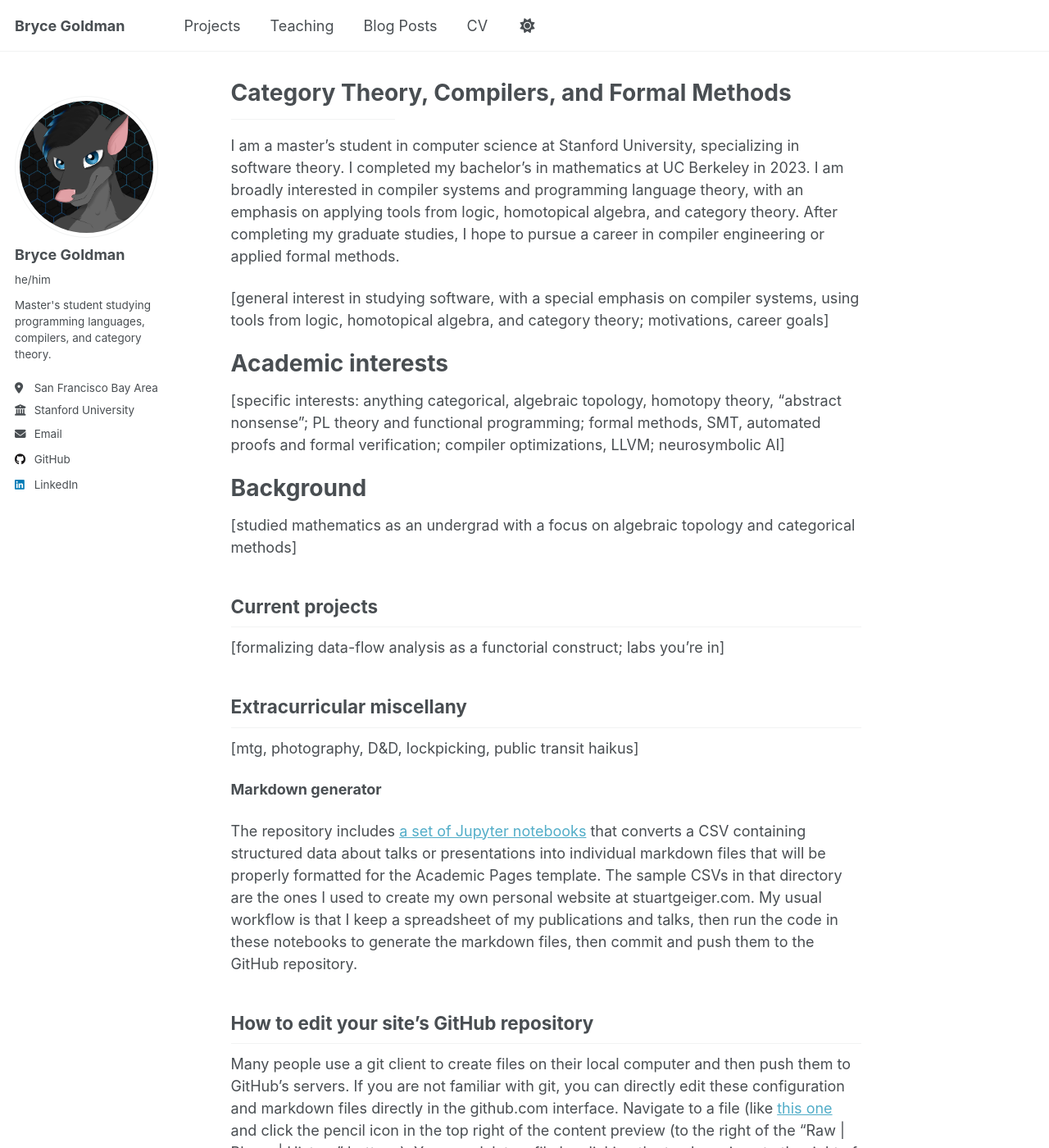
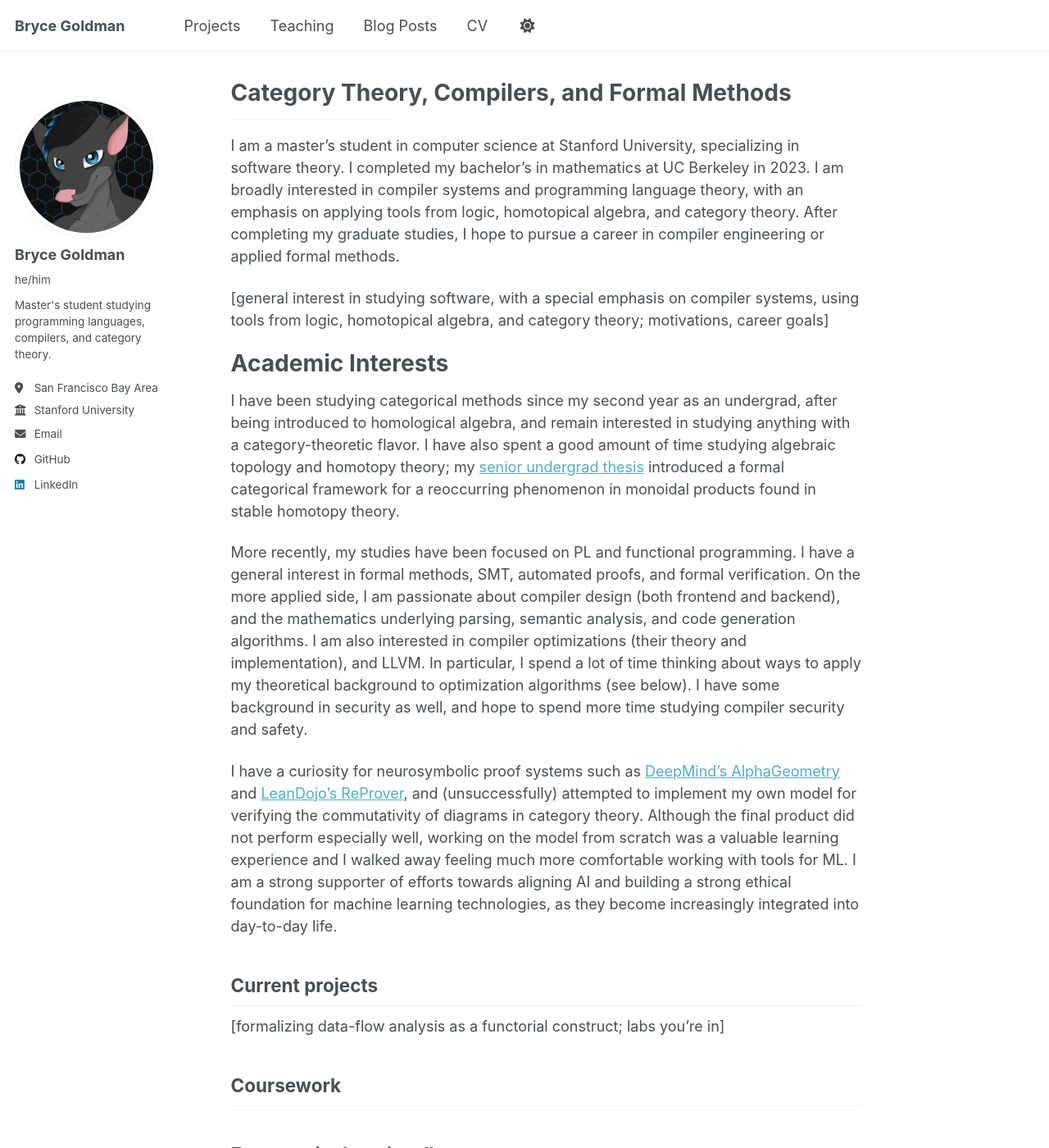
Before and after one commit to Alkizar/alkizar.github.io, a Jekyll site: the page built from _pages/about.md, in a window 1280 px wide and 1400 px high. Shown: the whole window at 82% size. Built offline with Jekyll 4.4.1, drawn with Linux system fonts in a browser that asks for light colours.

Commit message:
academic interests

```diff
--- a/_pages/about.md
+++ b/_pages/about.md
@@ -11,17 +11,21 @@ I am a master's student in computer science at Stanford University, specializing
 
 [general interest in studying software, with a special emphasis on compiler systems, using tools from logic, homotopical algebra, and category theory; motivations, career goals]
 
-Academic interests
+Academic Interests
 ======
-[specific interests: anything categorical, algebraic topology, homotopy theory, "abstract nonsense"; PL theory and functional programming; formal methods, SMT, automated proofs and formal verification; compiler optimizations, LLVM; neurosymbolic AI]
+I have been studying categorical methods since my second year as an undergrad, after being introduced to homological algebra, and remain interested in studying anything with a category-theoretic flavor. I have also spent a good amount of time studying algebraic topology and homotopy theory; my [senior undergrad thesis](https://alkizar.github.io/project/graded_monoidal_categories) introduced a formal categorical framework for a reoccurring phenomenon in monoidal products found in stable homotopy theory.
 
-Background
-======
-[studied mathematics as an undergrad with a focus on algebraic topology and categorical methods]
+More recently, my studies have been focused on PL and functional programming. I have a general interest in formal methods, SMT, automated proofs, and formal verification. On the more applied side, I am passionate about compiler design (both frontend and backend), and the mathematics underlying parsing, semantic analysis, and code generation algorithms. I am also interested in compiler optimizations (their theory and implementation), and LLVM. In particular, I spend a lot of time thinking about ways to apply my theoretical background to optimization algorithms (see below). I have some background in security as well, and hope to spend more time studying compiler security and safety.
+
+I have a curiosity for neurosymbolic proof systems such as [DeepMind's AlphaGeometry](https://github.com/google-deepmind/alphageometry) and [LeanDojo's ReProver](https://github.com/lean-dojo/ReProver), and (unsuccessfully) attempted to implement my own model for verifying the commutativity of diagrams in category theory. Although the final product did not perform especially well, working on the model from scratch was a valuable learning experience and I walked away feeling much more comfortable working with tools for ML. I am a strong supporter of efforts towards aligning AI and building a strong ethical foundation for machine learning technologies, as they become increasingly integrated into day-to-day life.
 
 Current projects
 ------
 [formalizing data-flow analysis as a functorial construct; labs you're in]
+
+Coursework
+------
+
 
 Extracurricular miscellany
 ------
```
